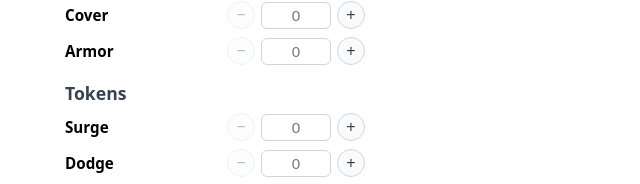
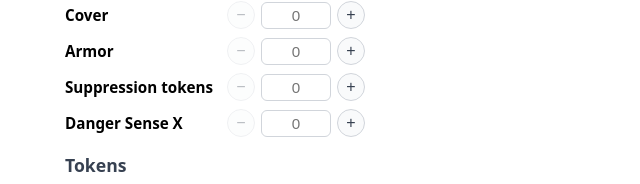
Before and after one commit to dankraus/sw-legion-dice, a React (Vite) app: page / in a window 1280 px wide. Shown: the part 1373-1557 px from the top of the page, without its empty margins (95-735 px from the left). Built offline with nearby package versions, Linux system fonts and the light colour scheme.

Commit message:
feat(ui): Suppression tokens and Danger Sense X inputs in Defense section
Made-with: Cursor

```diff
--- a/src/App.tsx
+++ b/src/App.tsx
@@ -316,6 +316,22 @@ function App() {
             title="Cancel up to X hits after cover, before defense dice; crits are not reduced."
             guideAnchor="armor-x"
           />
+          <NumberInputWithControls
+            id="suppression-tokens"
+            label="Suppression tokens"
+            value={suppressionTokens}
+            onChange={setSuppressionTokens}
+            min={0}
+            title="Number of suppression tokens on the defender; used by Danger Sense X for extra defense dice."
+          />
+          <NumberInputWithControls
+            id="danger-sense-x"
+            label="Danger Sense X"
+            value={dangerSenseX}
+            onChange={setDangerSenseX}
+            min={0}
+            title="While defending, roll one extra defense die per suppression token, up to X extra dice."
+          />
           <h3 className="app__section-heading">Tokens</h3>
           <NumberInputWithControls
             id="defense-surge-tokens"
```
